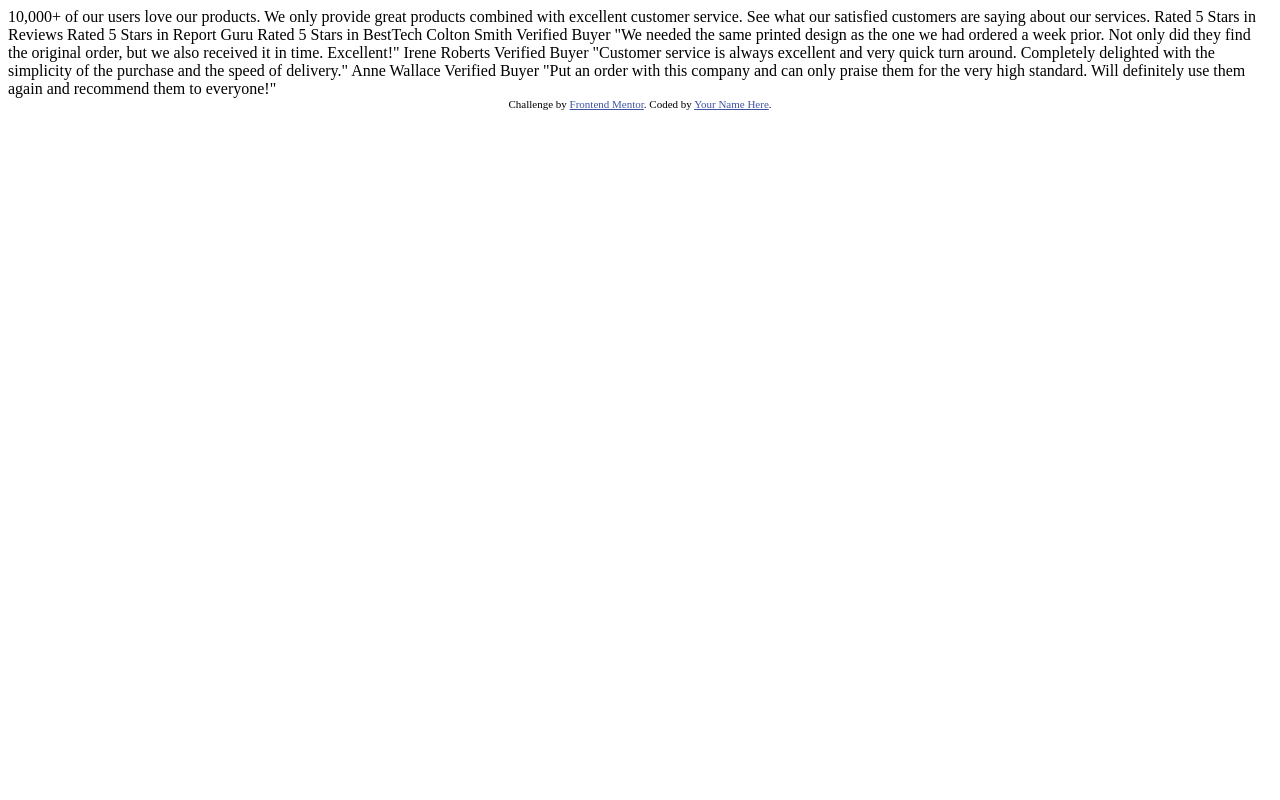
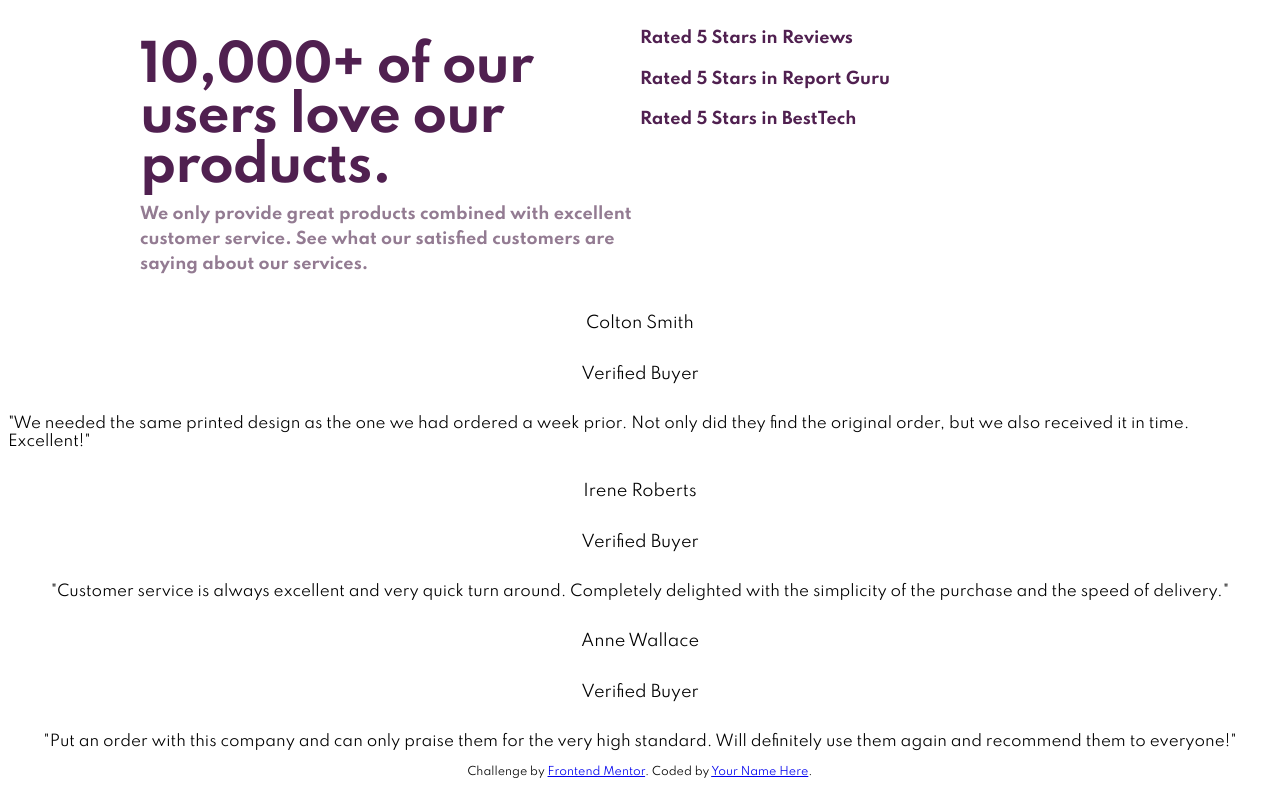
Before and after one commit to delagit/social-proof-section, a plain HTML site: page index.html in a window 1280 px wide. Drawn offline with Linux system fonts and the light colour scheme.

Commit message:
title section completed

```diff
--- a/index.html
+++ b/index.html
@@ -13,43 +13,58 @@
     />
 
     <title>Frontend Mentor | Social proof section</title>
+    <link href="https://fonts.googleapis.com/css2?family=Spartan:wght@400;500;700&display=swap" rel="stylesheet">
+    <link rel="stylesheet" href="style.css">
+    <!-- Feel free to remove these styles or customise in your own stylesheet 👍 -->
 
-    <!-- Feel free to remove these styles or customise in your own stylesheet 👍 -->
-    <style>
-      .attribution {
-        font-size: 11px;
-        text-align: center;
-      }
-      .attribution a {
-        color: hsl(228, 45%, 44%);
-      }
-    </style>
   </head>
   <body>
-    10,000+ of our users love our products.
+    <div class="hero">
+      <div class="left">
+        <div class="boxTitle">
+          <h1 class="title">
+            10,000+ of our users love our products.
+          </h1>
+        </div>
+        <div class="boxSubTitle">
+          <h4 class="subTitle">
+            We only provide great products combined with excellent customer service.
+            See what our satisfied customers are saying about our services.
+          </h4>
+        </div>
+      </div>
+      <div class="right">
+        <h4 class="list">
+          Rated 5 Stars in Reviews
+        </h4>
+        <h4 class="list">
+          Rated 5 Stars in Report Guru
+        </h4>
+        <h4 class="list">
+          Rated 5 Stars in BestTech
+        </h4>
+      </div>
+    </div>
 
-    We only provide great products combined with excellent customer service.
-    See what our satisfied customers are saying about our services.
 
-    Rated 5 Stars in Reviews
-    Rated 5 Stars in Report Guru
-    Rated 5 Stars in BestTech
+    <p class="name">Colton Smith </p>
+    <p class="buyer">Verified Buyer</p>
+    <p class="description">"We needed the same printed design as the one we had ordered a week prior.
+      Not only did they find the original order, but we also received it in time.
+      Excellent!"</p>
 
-    Colton Smith
-    Verified Buyer
-    "We needed the same printed design as the one we had ordered a week prior.
-    Not only did they find the original order, but we also received it in time.
-    Excellent!"
+    <p class="name">Irene Roberts</p>
+    <p class="buyer">Verified Buyer</p>
+    <p class="description">"Customer service is always excellent and very quick turn around. Completely
+      delighted with the simplicity of the purchase and the speed of delivery."</p>
 
-    Irene Roberts
-    Verified Buyer
-    "Customer service is always excellent and very quick turn around. Completely
-    delighted with the simplicity of the purchase and the speed of delivery."
+    <p class="name">Anne Wallace</p>
+    <p class="buyer">Verified Buyer</p>
+    <p class="description">"Put an order with this company and can only praise them for the very high
+      standard. Will definitely use them again and recommend them to everyone!"</p>
 
-    Anne Wallace
-    Verified Buyer
-    "Put an order with this company and can only praise them for the very high
-    standard. Will definitely use them again and recommend them to everyone!"
+
+
 
     <div class="attribution">
       Challenge by
--- /dev/null
+++ b/style.css
@@ -0,0 +1,50 @@
+body{
+    font-family: 'Spartan', sans-serif;
+    display: flex;
+    align-items: center;
+    flex-direction: column;
+}
+.hero{
+    max-width: 1000px;
+    display: flex;
+    flex-direction: row;
+}
+.left{
+    width: 50%;
+}
+.boxTitle{
+}
+.boxSubTitle{
+
+}
+.right{
+    width: 50%;
+    align-items: flex-end;
+}
+.title{
+    color: hsl(300, 43%, 22%);
+    margin-bottom: 10px;
+    font-size: 50px;
+    letter-spacing: -1px;
+    line-height: 50px;
+}
+.subTitle{
+    color: hsl(303, 10%, 53%);
+    margin-top: 0px;
+    line-height: 25px;
+}
+.list{
+    color: hsl(300, 43%, 22%);
+}
+.description {
+    font-size: 15px;
+}
+
+
+
+.attribution {
+        font-size: 11px;
+        text-align: center;
+}
+.attribution a {
+}
```
